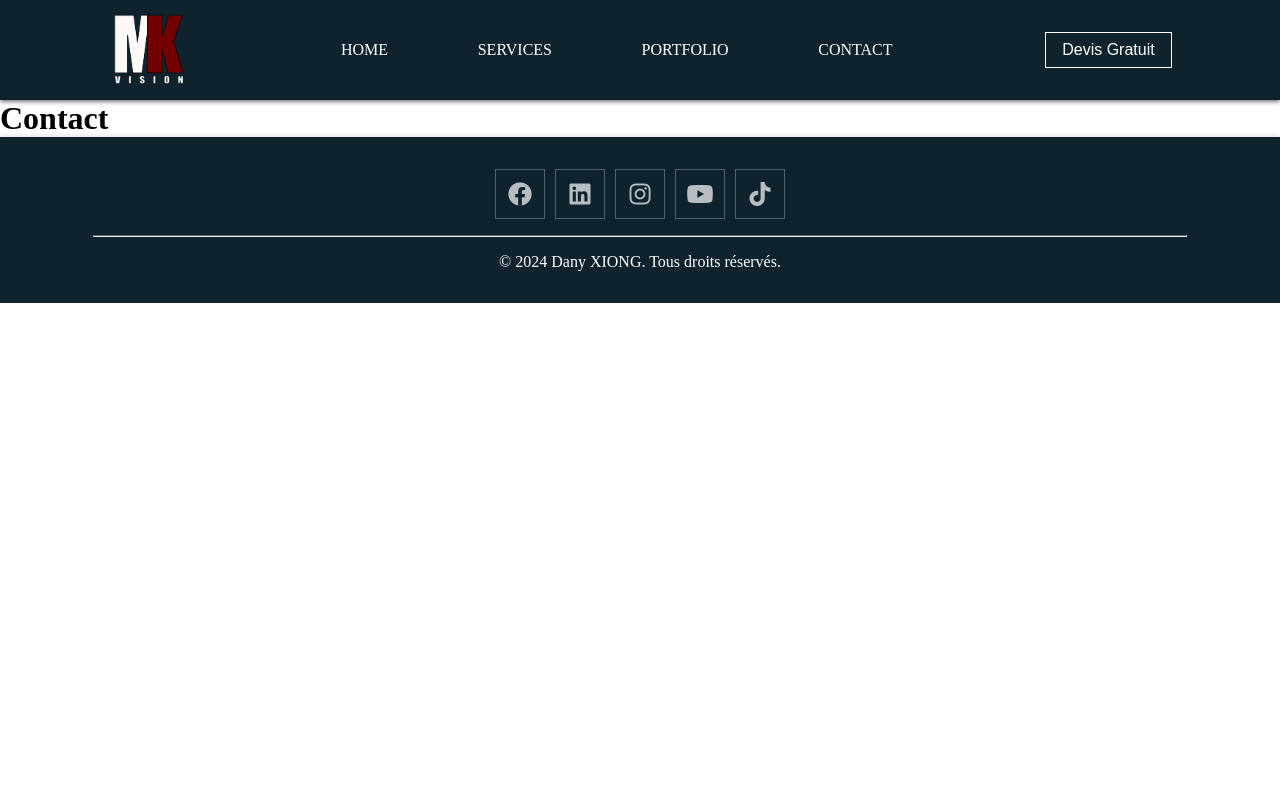
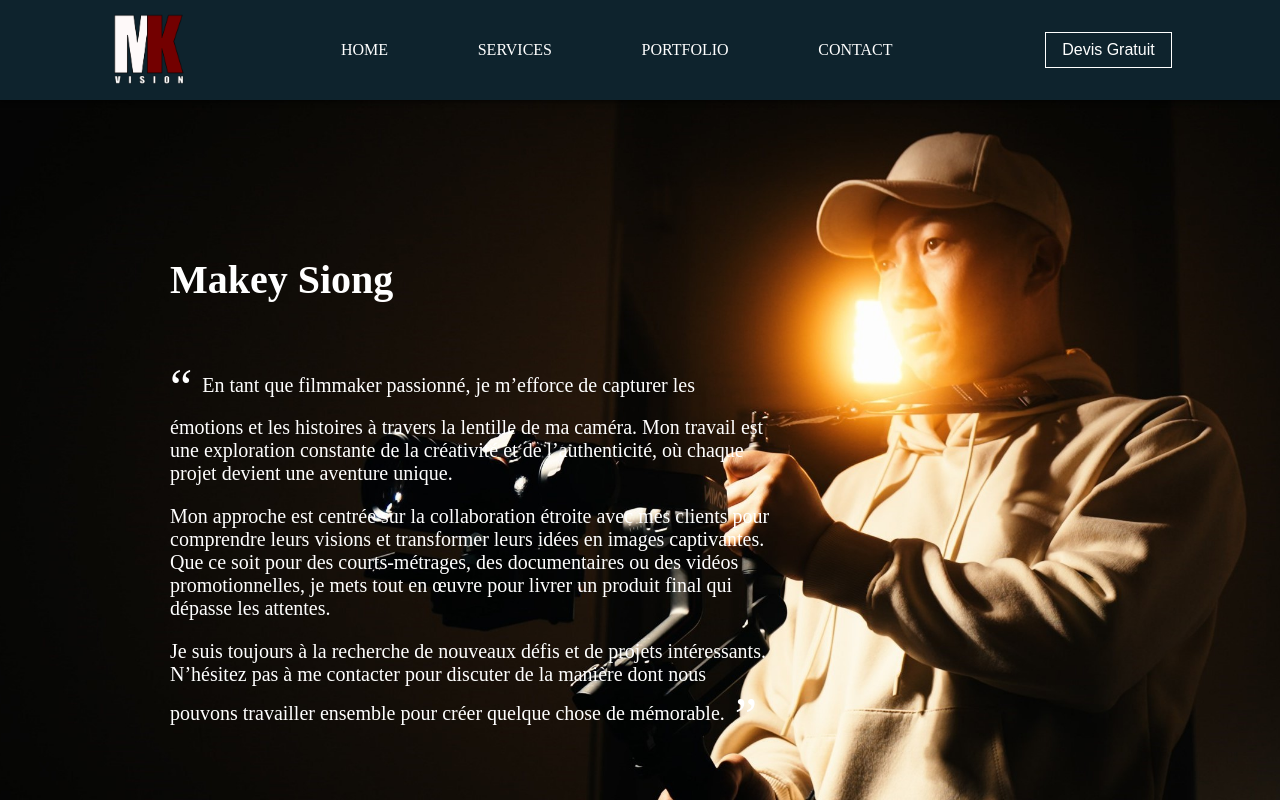
Before and after one commit to Ekkylibre/makey_siong, a Next.js app: page /contact in a window 1280 px wide. Shown: the top 800 px of the page. Built offline with nearby package versions, Linux system fonts and the light colour scheme.

Commit message:
✨ Contact > Page > Add image & animation text

```diff
--- /dev/null
+++ b/src/app/contact/layout.tsx
@@ -0,0 +1,18 @@
+import { ReactNode } from 'react';
+
+export const metadata = {
+    title: 'Makey Siong | Contact',
+    description: 'Generated by Next.js',
+};
+
+type ContactLayoutProps = {
+    children: ReactNode;
+};
+
+export default function ContactLayout({ children }: ContactLayoutProps) {
+    return (
+        <div>
+            {children}
+        </div>
+    );
+}
--- a/src/app/contact/page.tsx
+++ b/src/app/contact/page.tsx
@@ -1,10 +1,110 @@
-export const metadata = {
-    title: 'Makey Siong | Contact',
-    description: 'Generated by Next.js',
-}
+"use client";
+import styled, { keyframes } from 'styled-components';
+
+// Animation pour révéler le texte du bas vers le haut
+const reveal = keyframes`
+  0% {
+    clip-path: inset(100% 0 0 0);
+  }
+  100% {
+    clip-path: inset(0 0 0 0);
+  }
+`;
+
+// Animation pour faire apparaître le texte du bas vers le haut
+const slideUp = keyframes`
+  0% {
+    opacity: 0;
+    transform: translateY(20px);
+  }
+  100% {
+    opacity: 1;
+    transform: translateY(0);
+  }
+`;
+
+const BackgroundContainer = styled.div`
+  background-image: url('/profile.jpg');
+  background-size: cover;
+  background-position: center;
+  height: 100vh;
+  width: 100%;
+  display: flex;
+  align-items: center;
+  justify-content: flex-start;
+  padding: 20px;
+  box-sizing: border-box;
+`;
+
+const TextContent = styled.div`
+  font-size: 20px;
+  max-width: 600px;
+  margin-left: 150px;
+  color: white;
+  text-align: left;
+
+  h1 {
+    margin-bottom: 50px;
+    position: relative;
+    overflow: hidden;
+    display: inline-block;
+    animation: ${reveal} 0.5s ease-out forwards;
+  }
+
+  p {
+    margin-bottom: 20px;
+    opacity: 0;
+    transform: translateY(20px);
+    animation: ${slideUp} 1s ease-out forwards;
+
+    &:nth-of-type(1) {
+      animation-delay: 0.3s; /* Délai pour le premier paragraphe */
+    }
+
+    &:nth-of-type(2) {
+      animation-delay: 0.6s; /* Délai pour le deuxième paragraphe */
+    }
+
+    &:nth-of-type(3) {
+      animation-delay: 0.9s; /* Délai pour le troisième paragraphe */
+    }
+
+    &:last-of-type {
+      margin-bottom: 0;
+    }
+
+    /* Ajout des guillemets typographiques uniquement pour le premier et le dernier paragraphe */
+    &:first-of-type::before {
+      content: '“'; /* Guillemets typographiques d’ouverture */
+      font-size: 2.5em; /* Ajustez la taille selon vos besoins */
+      margin-right: 0.2em; /* Espace entre le guillemet et le texte */
+      vertical-align: middle; /* Aligne le guillemet verticalement avec le texte */
+    }
+
+    &:last-of-type::after {
+      content: '”'; /* Guillemets typographiques de fermeture */
+      font-size: 2.5em; /* Ajustez la taille selon vos besoins */
+      margin-left: 0.2em; /* Espace entre le texte et le guillemet */
+      vertical-align: middle; /* Aligne le guillemet verticalement avec le texte */
+    }
+  }
+`;
 
 export default function Contact() {
-    return (
-        <h1>Contact</h1>
-    )
+  return (
+    <BackgroundContainer>
+      <TextContent>
+        <h1>Makey Siong</h1>
+        <p>
+          En tant que filmmaker passionné, je m’efforce de capturer les émotions et les histoires à travers la lentille de ma caméra. Mon travail est une exploration constante de la créativité et de l’authenticité, où chaque projet devient une aventure unique.
+        </p>
+        <p>
+          Mon approche est centrée sur la collaboration étroite avec mes clients pour comprendre leurs visions et transformer leurs idées en images captivantes. Que ce soit pour des courts-métrages, des documentaires ou des vidéos promotionnelles, je mets tout en œuvre pour livrer un produit final qui dépasse les attentes.
+        </p>
+        <p>
+          Je suis toujours à la recherche de nouveaux défis et de projets intéressants. N’hésitez pas à me contacter pour discuter de la manière dont nous pouvons travailler ensemble pour créer quelque chose de mémorable.
+        </p>
+      </TextContent>
+    </BackgroundContainer>
+  );
 }
```
